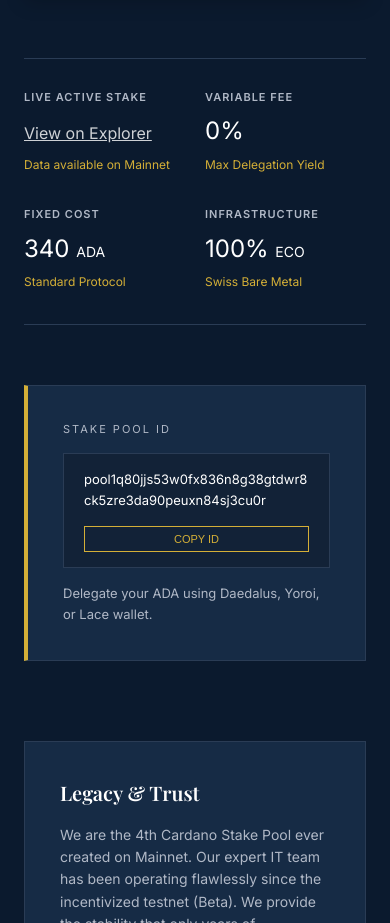
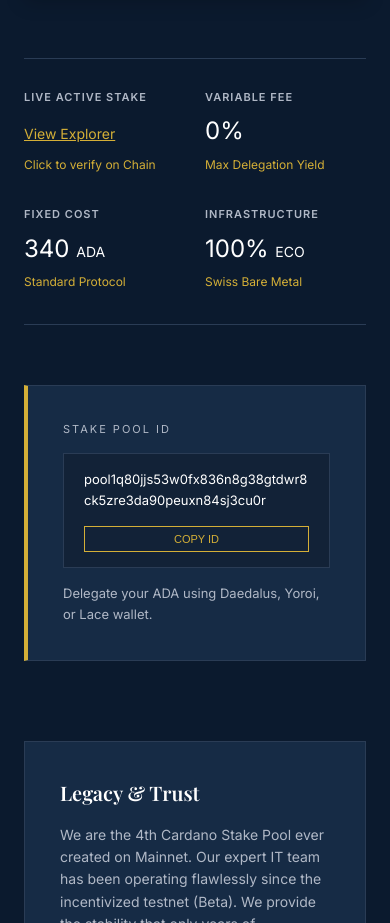
Before and after one commit to cardanoinvest/ispool.live, a plain HTML site: page index.html in a window 390 px wide. Shown: the part 883-1806 px from the top of the page. Drawn offline with nearby package versions, Linux system fonts and the light colour scheme; no server answers.

Commit message:
Update index.html
script update

```diff
--- a/index.html
+++ b/index.html
@@ -288,13 +288,27 @@
             <p style="font-size: 11px; opacity: 0.6; margin-top: 5px;">Follow us on <a href="https://x.com/ISP_Cardano" style="text-decoration:underline;">X.com</a></p>
         </div>
     </footer>
+<script>
+        // --- 1. Swiss Accordion Logic (Auto-close others) ---
+        const detailsElements = document.querySelectorAll("details");
 
-    <script>
+        detailsElements.forEach((detail) => {
+            detail.addEventListener("toggle", () => {
+                if (detail.open) {
+                    detailsElements.forEach((otherDetail) => {
+                        if (otherDetail !== detail && otherDetail.open) {
+                            otherDetail.removeAttribute("open");
+                        }
+                    });
+                }
+            });
+        });
+
+        // --- 2. Clipboard Functionality ---
         function copyToClipboard() {
             const poolId = document.getElementById("poolId").innerText;
             navigator.clipboard.writeText(poolId).then(() => {
                 const btn = document.querySelector('.copy-btn');
-                const originalText = btn.innerText;
                 btn.innerText = "Copied";
                 btn.style.borderColor = "#27AE60";
                 btn.style.color = "#27AE60";
@@ -306,46 +320,67 @@
             });
         }
 
+        // --- 3. Live Data Fetching (Robust Mode) ---
         async function fetchPoolData() {
             const poolIdBech32 = "pool1q80jjs53w0fx836n8g38gtdwr8ck5zre3da90peuxn84sj3cu0r";
             const stakeValueElem = document.getElementById('live-stake-value');
             const stakeSubElem = document.getElementById('live-stake-sub');
 
+            // We use the Mainnet public endpoint
+            const apiUrl = 'https://api.koios.rest/api/v1/pool_info';
+
             try {
-                // Fetch from Koios API
-                const response = await fetch('https://api.koios.rest/api/v1/pool_info', {
+                const response = await fetch(apiUrl, {
                     method: 'POST',
-                    headers: { 'Content-Type': 'application/json', 'Accept': 'application/json' },
+                    headers: {
+                        'Content-Type': 'application/json',
+                        'Accept': 'application/json'
+                    },
                     body: JSON.stringify({ _pool_bech32_ids: [poolIdBech32] })
                 });
 
-                if (!response.ok) throw new Error('API Error');
+                if (!response.ok) {
+                    throw new Error(`API Status: ${response.status}`);
+                }
 
                 const data = await response.json();
 
                 if (data && data.length > 0) {
                     const poolData = data[0];
+
+                    // Check if 'live_stake' exists in response
+                    if (!poolData.live_stake) throw new Error('Stake data missing');
+
                     const liveStakeAda = poolData.live_stake / 1000000;
 
+                    // Format Number (e.g. 1.25M or 850k)
                     let formattedStake;
                     if (liveStakeAda >= 1000000) {
                         formattedStake = (liveStakeAda / 1000000).toFixed(2) + 'M';
                     } else if (liveStakeAda >= 1000) {
                         formattedStake = (liveStakeAda / 1000).toFixed(0) + 'k';
                     } else {
-                        formattedStake = liveStakeAda.toFixed(0);
+                        formattedStake = Math.floor(liveStakeAda).toLocaleString();
                     }
 
+                    // Success UI
                     stakeValueElem.innerHTML = `${formattedStake} <span style="font-size: 14px;">ADA</span>`;
                     stakeSubElem.innerHTML = '<span style="color:#27AE60;">● Live Network Data</span>';
+
+                } else {
+                    throw new Error('Pool not found in API');
                 }
+
             } catch (error) {
-                // Graceful fallback - looks like a button/link instead of an error
-                stakeValueElem.innerHTML = '<a href="https://beta.cexplorer.io/pool/pool1q80jjs53w0fx836n8g38gtdwr8ck5zre3da90peuxn84sj3cu0r" target="_blank" style="font-size:16px; text-decoration:underline; opacity:0.8;">View on Explorer</a>';
-                stakeSubElem.innerText = "Data available on Mainnet";
+                console.error('Live Stake Error:', error);
+
+                // Fallback UI - Cleaner than "Offline"
+                stakeValueElem.innerHTML = '<a href="https://beta.cexplorer.io/pool/pool1q80jjs53w0fx836n8g38gtdwr8ck5zre3da90peuxn84sj3cu0r" target="_blank" style="font-size:14px; text-decoration:underline; color: var(--accent-gold);">View Explorer</a>';
+                stakeSubElem.innerText = "Click to verify on Chain";
             }
         }
 
+        // Trigger fetch on load
         window.addEventListener('DOMContentLoaded', fetchPoolData);
     </script>
 </body>
```
